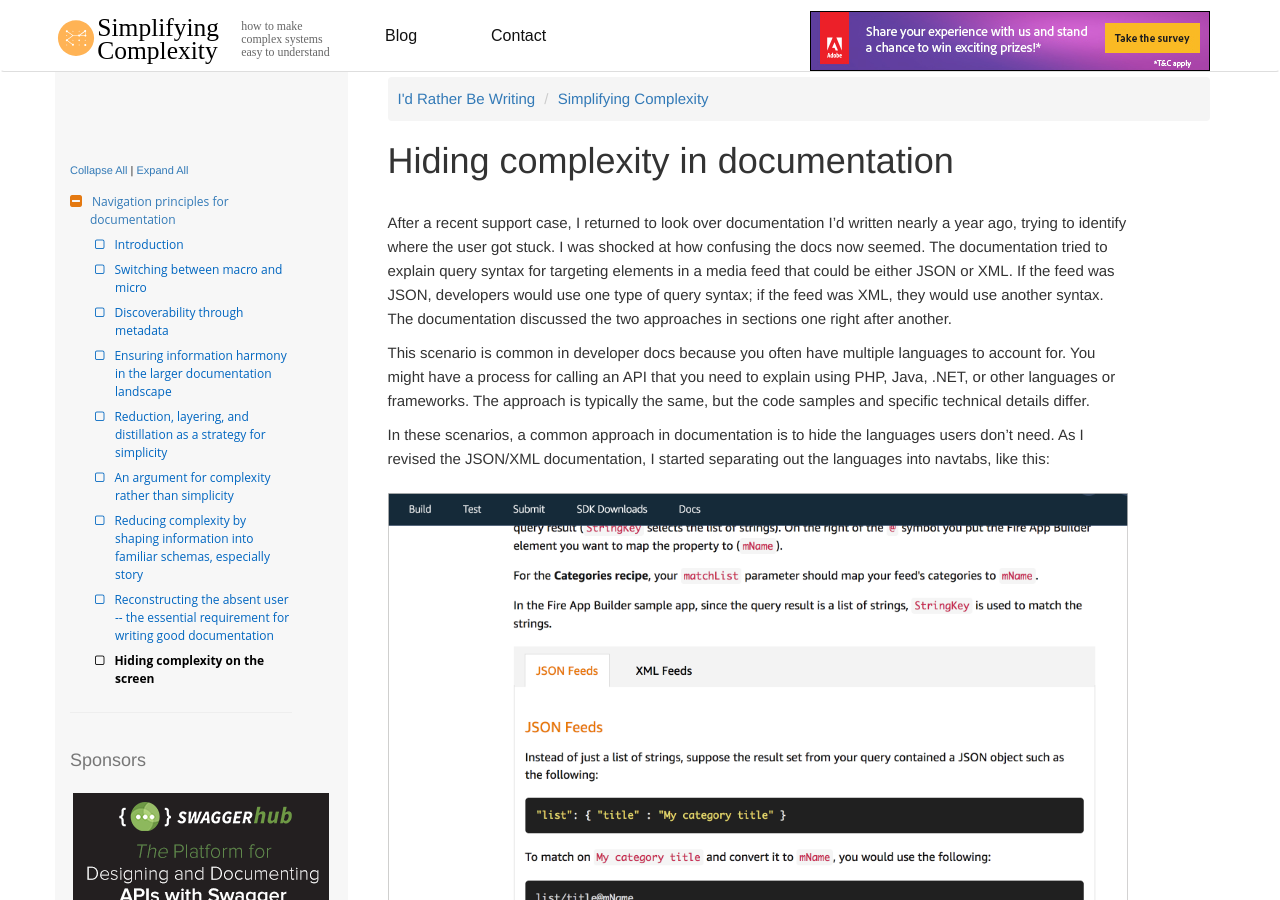
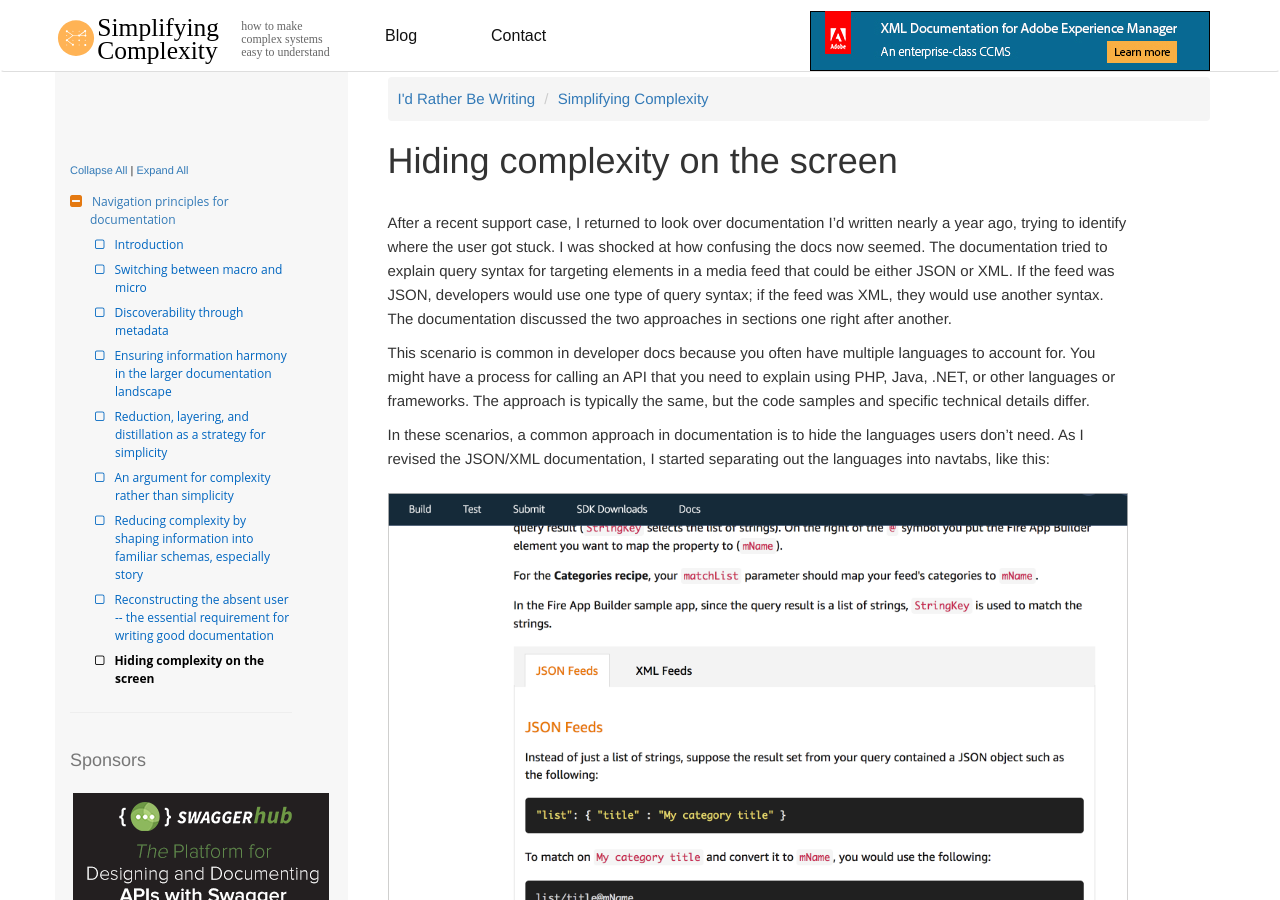
Before and after one commit to tomjoht/simplifying-complexity, a Jekyll site: the page built from _docs/hiding-complexity.md, in a window 1280 px wide and 900 px high. Built offline with Jekyll 4.4.1, drawn with Linux system fonts in a browser that asks for light colours; nearby versions of some CDN libraries; comment, search, counter and statistics services are not loaded; a style sheet for code colours, icons or effects is not loaded.

Commit message:
revert to previous adobe banner

```diff
--- a/_docs/hiding-complexity.md
+++ b/_docs/hiding-complexity.md
@@ -1,5 +1,5 @@
 ---
-title: Hiding complexity in documentation
+title: Hiding complexity on the screen
 permalink: hiding-complexity.html
 ---
 
--- a/_includes/topBannerAd.html
+++ b/_includes/topBannerAd.html
@@ -1,4 +1,2 @@
-{% comment %}{% if site.format == "web" %}<a class="noCrossRef" href="https://www.adobe.com/products/xml-documentation-for-experience-manager.html?sdid=QYL4P2WQ&mv=other&promoid=7011O000002bOnQQAU"><img src="{{ "/images/ads/Q218_XML_Banner_Launch_XML_400x60.jpg" | prepend: site.baseurl }}" alt="Adobe Experience Manager webinar" /></a>
-{% endif %}{% endcomment %}
-{% if site.format == "web" %}<a class="noCrossRef" href="https://www.adobetechcomm.com/customer-experience-survey-2018/"><img src="{{ "/images/ads/Q318_Cutomer_experience_Survey_Idrather be writing_400x60_Website.jpg" | prepend: site.baseurl }}" alt="Adobe Survey" /></a>
+{% if site.format == "web" %}<a class="noCrossRef" href="https://www.adobe.com/products/xml-documentation-for-experience-manager.html?sdid=QYL4P2WQ&mv=other&promoid=7011O000002bOnQQAU"><img src="{{ "/images/ads/Q218_XML_Banner_Launch_XML_400x60.jpg" | prepend: site.baseurl }}" alt="Adobe Experience Manager webinar" /></a>
 {% endif %}
```
